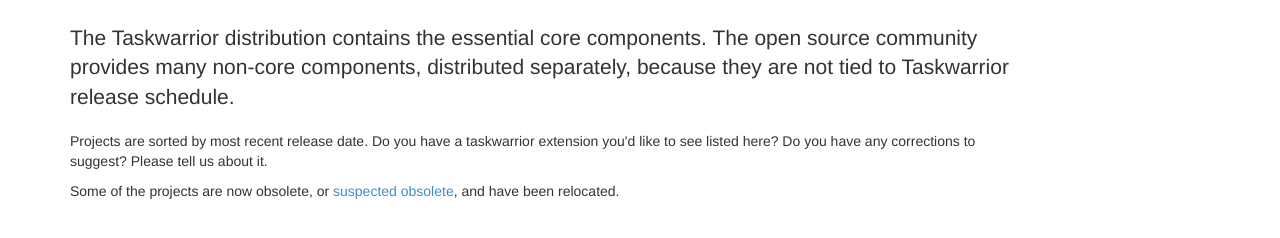
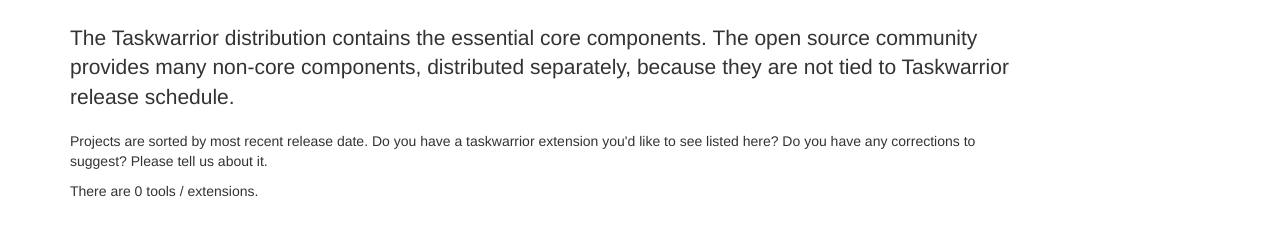
Before and after one commit to ssbarnea/taskwarrior-site-test, a plain HTML site: page index.html in a window 1280 px wide. Shown: the part 57-295 px from the top of the page. Drawn offline with nearby package versions, Linux system fonts and the light colour scheme; a script that the page names is missing.

Commit message:
Update index.html

```diff
--- a/index.html
+++ b/index.html
@@ -67,9 +67,7 @@
             Please tell us about it.
           </p>
           <p>
-            Some of the projects are now obsolete, or
-            <a href="/tools/obsolete.html">suspected obsolete</a>,
-            and have been relocated.
+            There are <span id="total_tools">0</span> tools / extensions.
           </p>
           <p>
             &nbsp;
```
